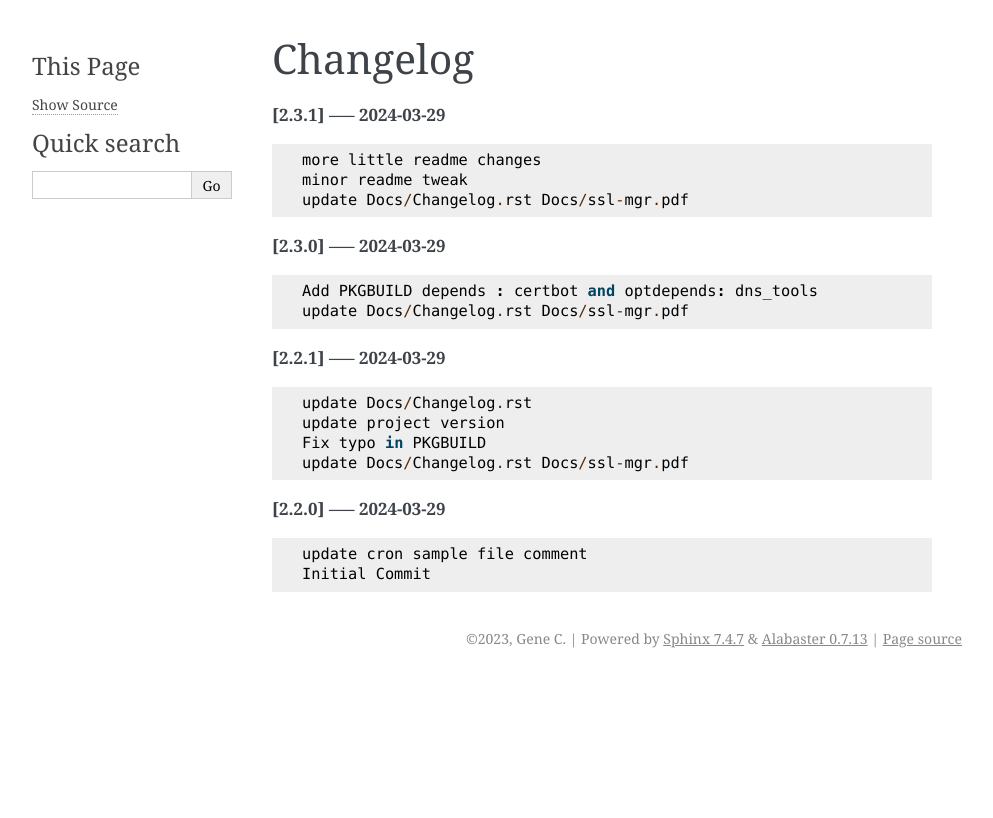
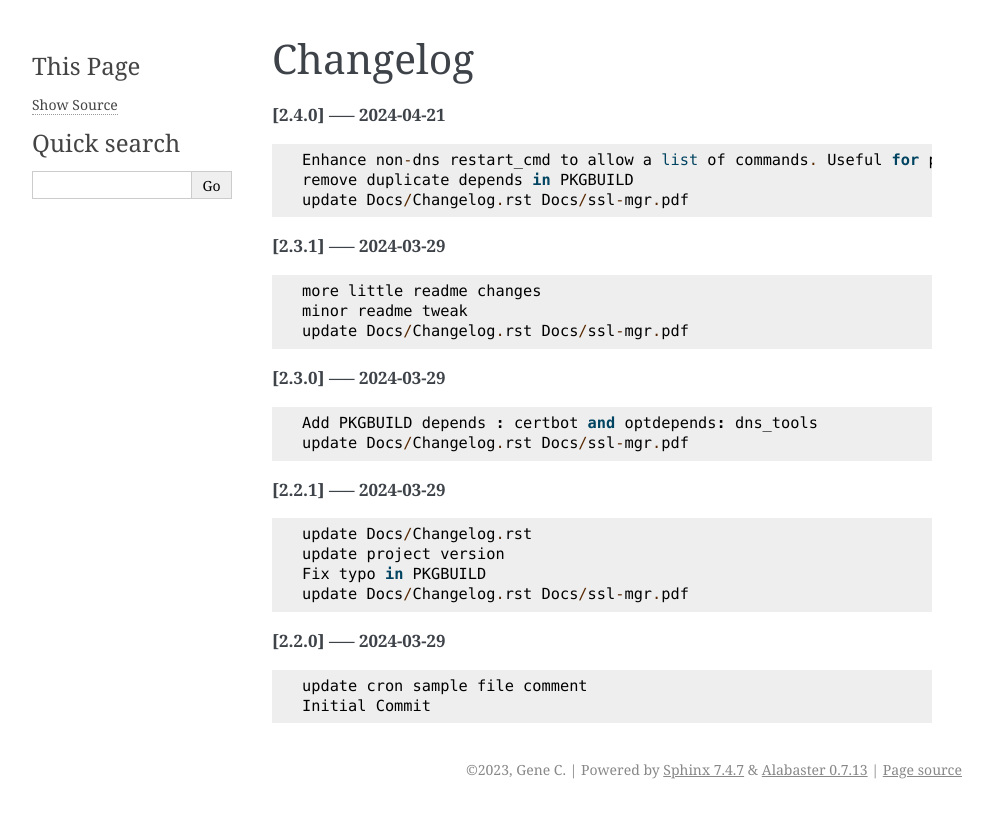
Before and after one commit to gene-git/ssl-mgr, a Sphinx documentation site: the page built from Docs/Changelog.rst, in a window 1280 px wide. Shown: the top 818 px of the page, without its empty margins (148-1141 px from the left). Built offline with Sphinx 7.4.7, drawn with Linux system fonts in a browser that asks for light colours; pages that are not in the unit, such as notebooks, are missing from menus.

Commit message:
update Docs/Changelog.rst Docs/ssl-mgr.pdf

```diff
--- a/Docs/Changelog.rst
+++ b/Docs/Changelog.rst
@@ -1,5 +1,12 @@
 Changelog
 =========
+
+**[2.4.0] ----- 2024-04-21** ::
+
+	    Enhance non-dns restart_cmd to allow a list of commands. Useful for postfix when using sni_maps which must be rebuilt to get new certificates
+	    remove duplicate depends in PKGBUILD
+	    update Docs/Changelog.rst Docs/ssl-mgr.pdf
+
 
 **[2.3.1] ----- 2024-03-29** ::
 
```
Also changed, not shown: 1 other file.
